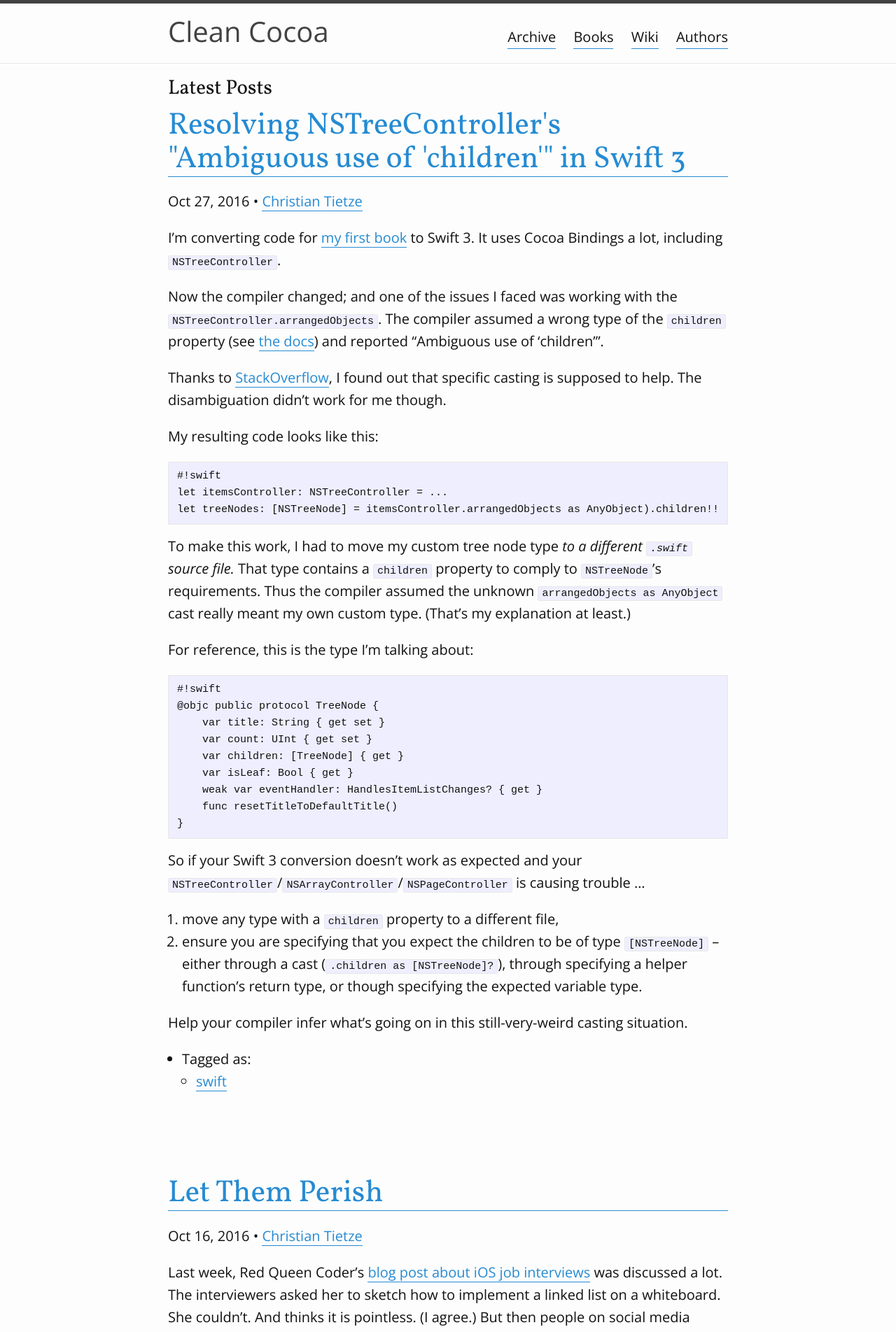
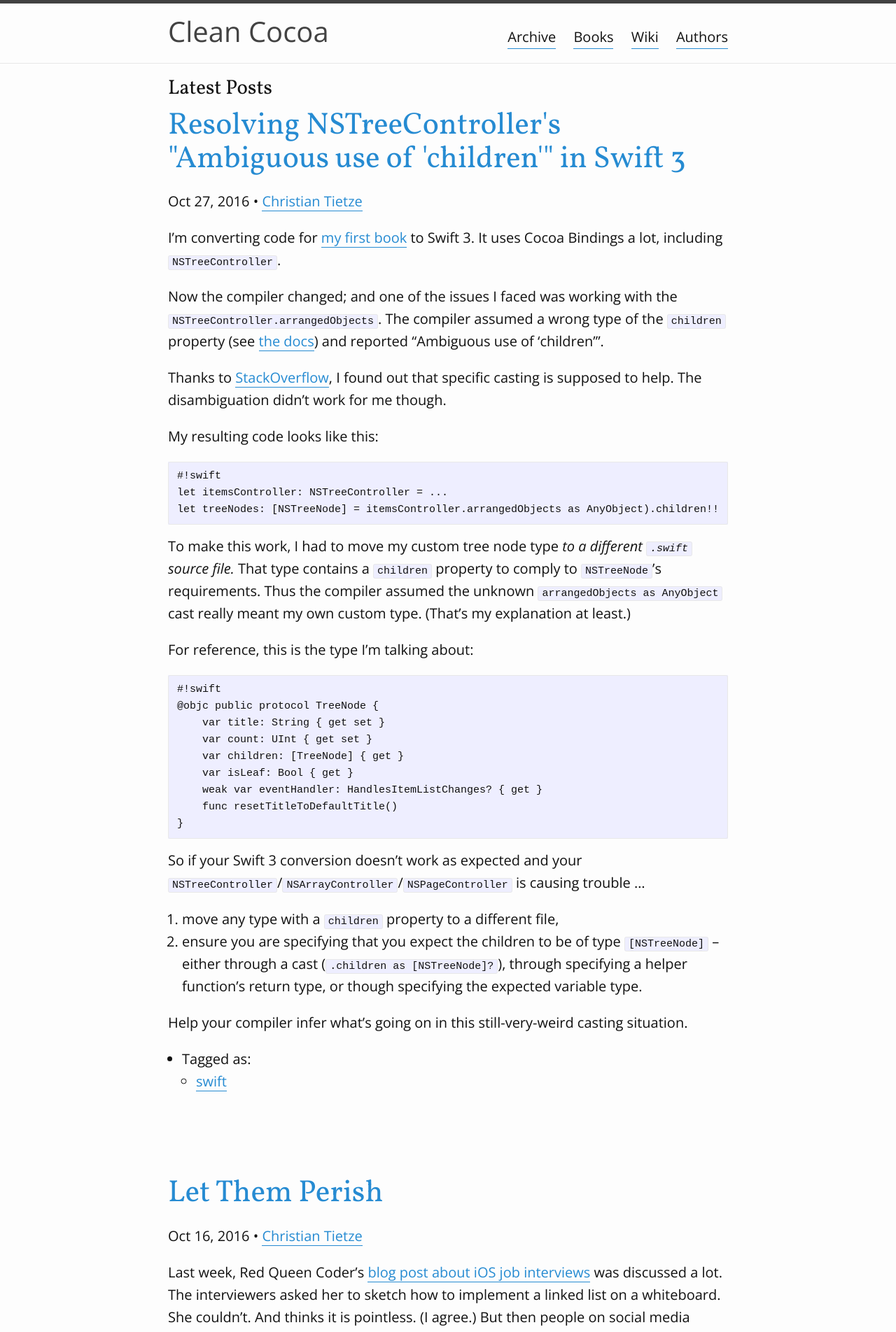
Before and after one commit to CleanCocoa/cleancocoa.github.io, a Jekyll site: the page built from index.html, in a window 1280 px wide. Shown: the top 1904 px of the page at 70% size. Built offline with Jekyll 4.4.1, drawn with Linux system fonts in a browser that asks for light colours.

Commit message:
remove link border from latest post page

```diff
--- a/_includes/post.html
+++ b/_includes/post.html
@@ -4,7 +4,7 @@
 
   <header class="post__header">
     <h1 class="post__title" itemprop="name headline">
-      <a class="post-link" href="{{ page.url | prepend: site.baseurl }}">{{ page.title }}</a>
+      <a class="post-link post-link--title" href="{{ page.url | prepend: site.baseurl }}">{{ page.title }}</a>
     </h1>
     <p class="post__meta">
       <time datetime="{{ page.date | date_to_xmlschema }}" itemprop="datePublished">{{ page.date | date: "%b %-d, %Y" }}</time>
--- a/_sass/_layout.scss
+++ b/_sass/_layout.scss
@@ -199,7 +199,11 @@ $footer-spacing: 30px;
 }
 
 .post-link {
-    display: block;
+  display: block;
+}
+.post-link--title {
+  text-decoration: none;
+  border-bottom-color: transparent;
 }
 
 .post-content {
```
